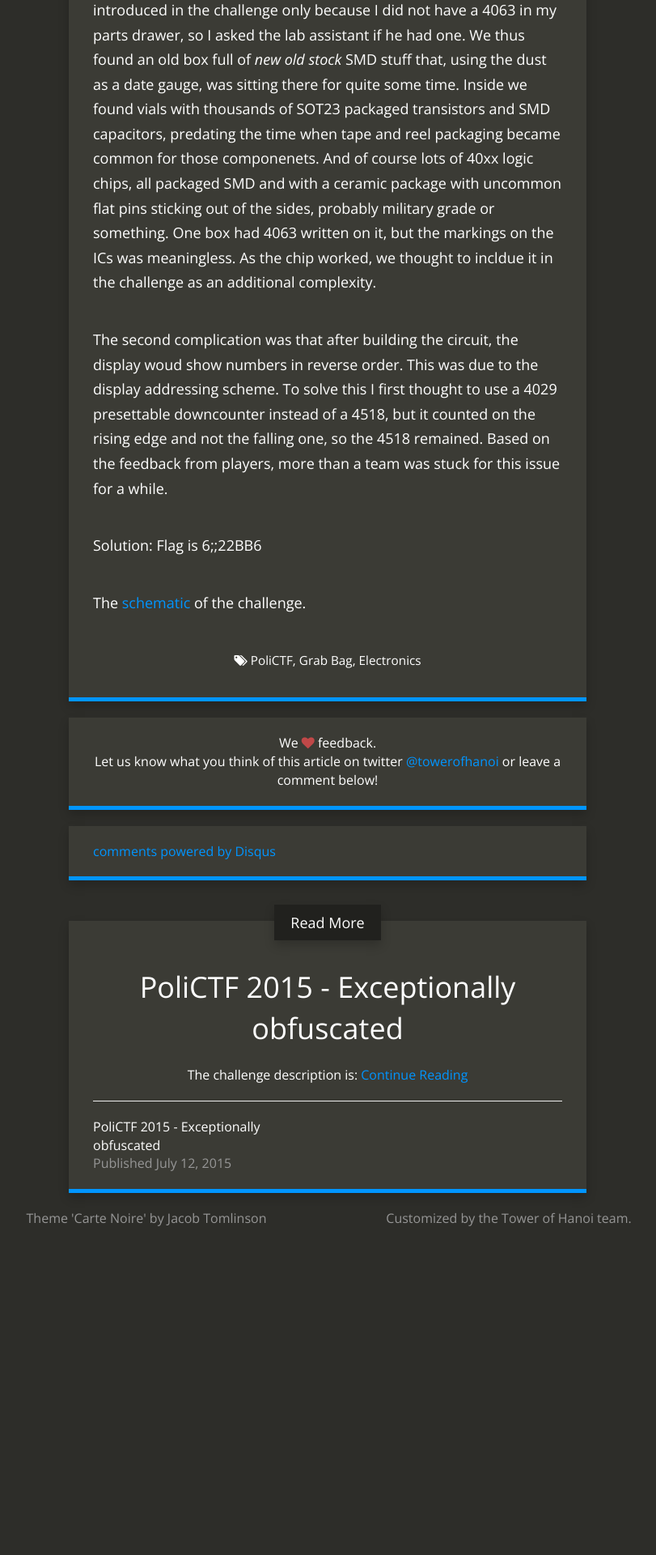
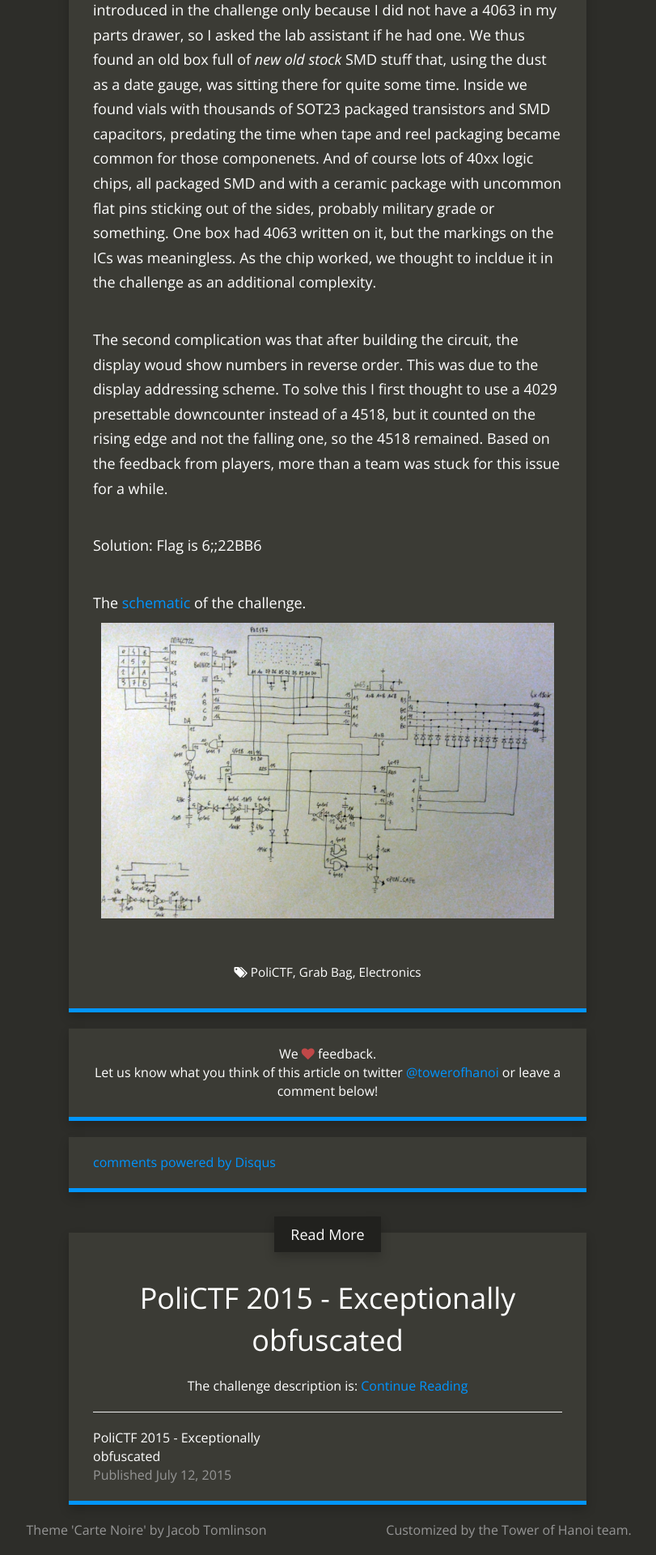
Before and after one commit to TowerofHanoi/towerofhanoi.github.io, a Jekyll site: the page built from _posts/2015-07-12-Lightning.md, in a window 1280 px wide. Shown: the part 2937-4857 px from the top of the page at 81% size, without its empty margins (235-1046 px from the left). Built offline with Jekyll 4.4.1, drawn with Linux system fonts in a browser that asks for light colours; nearby versions of some CDN libraries; Markdown is read by kramdown in place of the engine named in the settings; comment, search, counter and statistics services are not loaded; before the commit the page ends 4473 px from its top, so only the background shows below that.

Commit message:
show schematic

```diff
--- a/_posts/2015-07-12-Lightning.md
+++ b/_posts/2015-07-12-Lightning.md
@@ -37,3 +37,4 @@ The second complication was that after building the circuit, the display woud sh
 Solution: Flag is 6;;22BB6
 
 The [schematic](/img/polictf2015-lightning-schematic.jpeg) of the challenge.
+![schematic](/img/polictf2015-lightning-schematic.jpeg)
```
